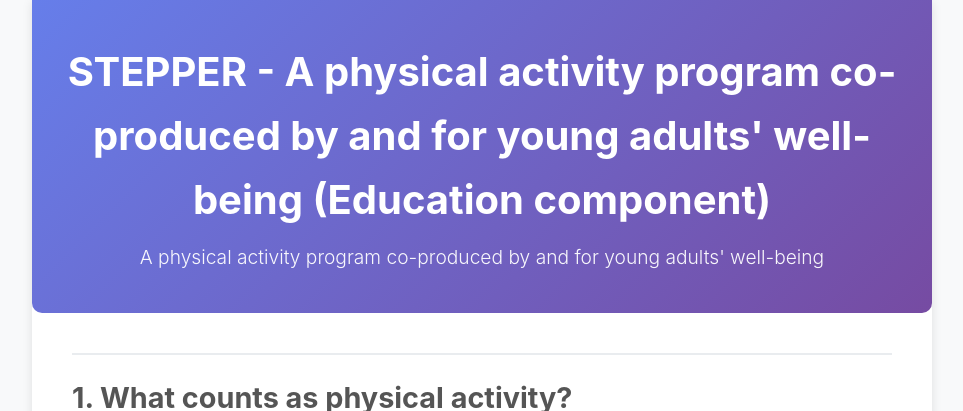
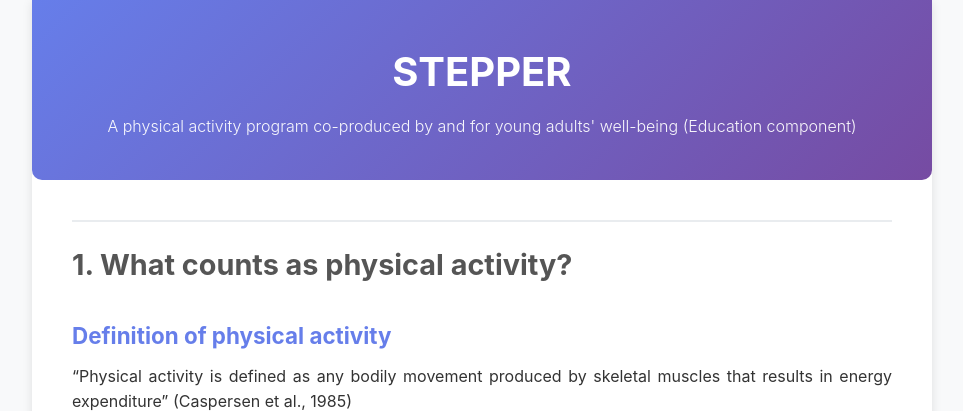
Before and after one commit to liangyahan-physical-education/liangyahan-physical-education.github.io, a Jekyll site: the page built from index.md, in a window 1280 px wide, cut to the strip 0-411 px from the top of the page. Shown: the whole strip, without its empty margins (158-1121 px from the left). Built offline with Jekyll 4.4.1, drawn with Linux system fonts in a browser that asks for light colours.

Commit message:
将title分为两行显示：第一行STEPPER，第二行副标题字体更小并居中

```diff
--- a/_layouts/default.html
+++ b/_layouts/default.html
@@ -11,7 +11,9 @@
     <div class="container">
         <header class="header">
             <h1>{{ page.title | default: site.title }}</h1>
-            {% if site.description %}
+            {% if page.subtitle %}
+            <p class="subtitle">{{ page.subtitle }}</p>
+            {% elsif site.description %}
             <p class="subtitle">{{ site.description }}</p>
             {% endif %}
         </header>
--- a/assets/css/style.css
+++ b/assets/css/style.css
@@ -34,12 +34,15 @@ body {
     font-size: 2.5em;
     margin-bottom: 10px;
     font-weight: 700;
+    text-align: center;
 }
 
 .subtitle {
-    font-size: 1.2em;
+    font-size: 1em;
     opacity: 0.95;
     font-weight: 300;
+    text-align: center;
+    margin-top: 10px;
 }
 
 /* Content Styles */
--- a/index.md
+++ b/index.md
@@ -1,6 +1,7 @@
 ---
 layout: default
-title: STEPPER - A physical activity program co-produced by and for young adults' well-being (Education component)
+title: STEPPER
+subtitle: A physical activity program co-produced by and for young adults' well-being (Education component)
 ---
 
 
```
